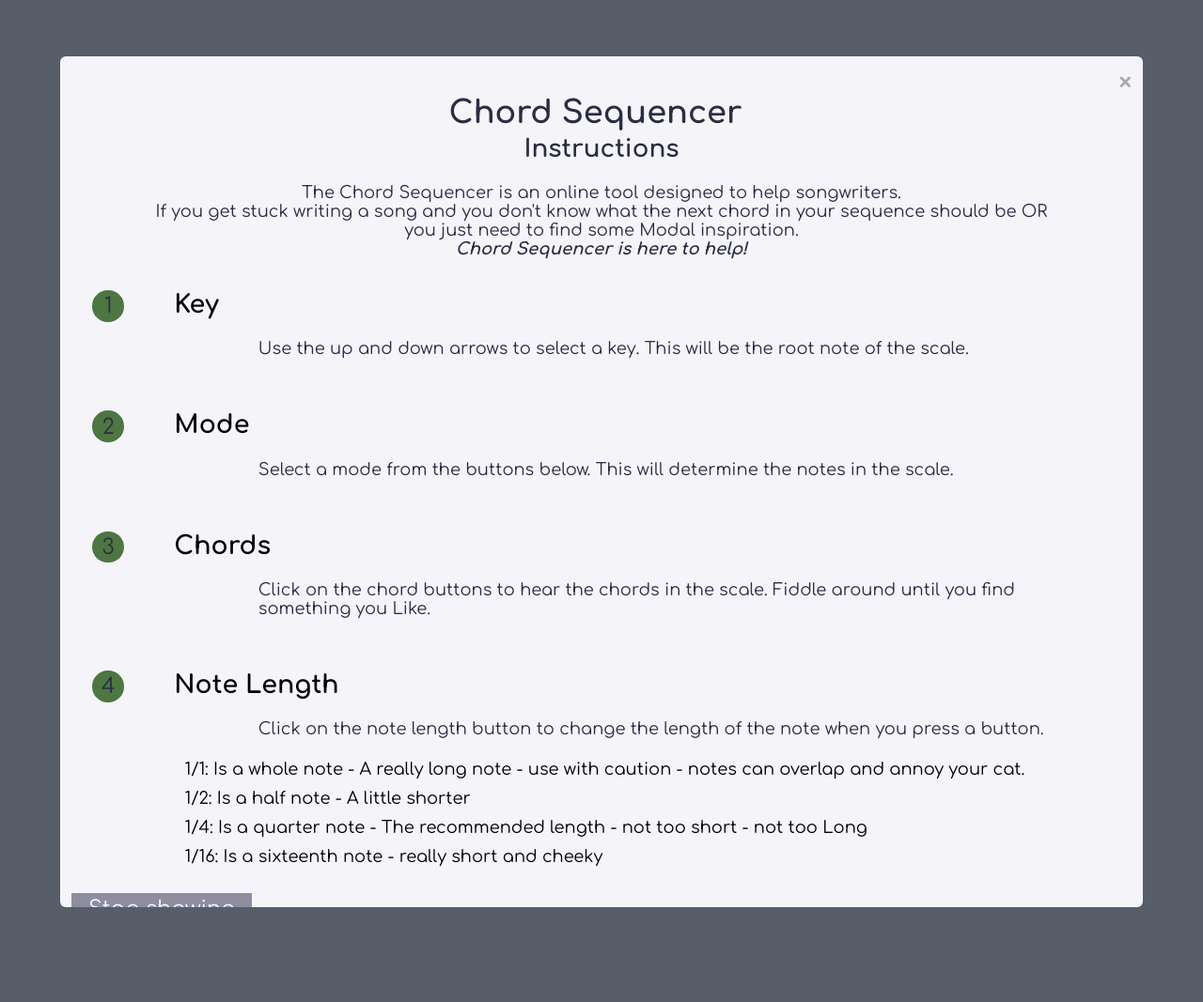
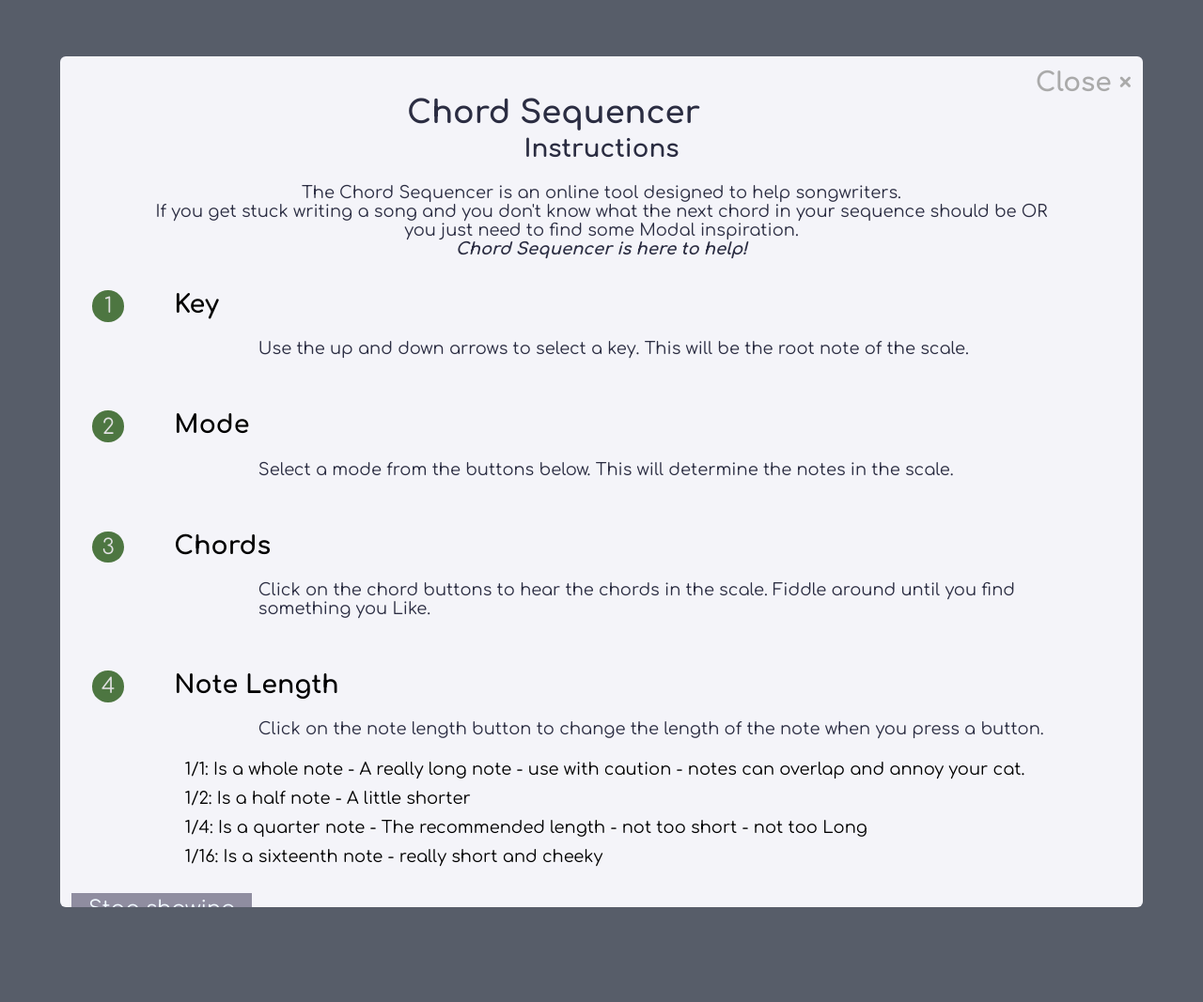
Before and after one commit to Drekkg/chord_sequencer, a PHP site: page / in a window 1280 px wide. Shown: the whole page at 94% size. Run offline with PHP 8.4, Linux system fonts and the light colour scheme; some libraries are stand-ins or nearby versions.

Commit message:
STYLE updates rule number text color for better visibility and modifies modal close button text for clarity

```diff
--- a/assets/css/styles.css
+++ b/assets/css/styles.css
@@ -85,7 +85,7 @@ box-shadow: 0 0 0.5rem rgba(184, 146, 146, 0.5);
   .rule-number {
       /* green circle with white text */
       background-color: rgb(77, 118, 65);
-      color:#2b2d42;
+      color:#e0e0e1;
       border-radius: 50%;
       width: 1.5rem;
       height: 1.5rem;
--- a/index.html
+++ b/index.html
@@ -37,7 +37,7 @@
     </noscript>
     <!-- the instructional modal displays on load-->
     <div class="modal-content">
-      <span id="close-modal" class="close">&times;</span>
+      <span id="close-modal" class="close">Close &times;</span>
       <br>
       <h2>Chord Sequencer</h2>
       <h3>Instructions</h3>
```
